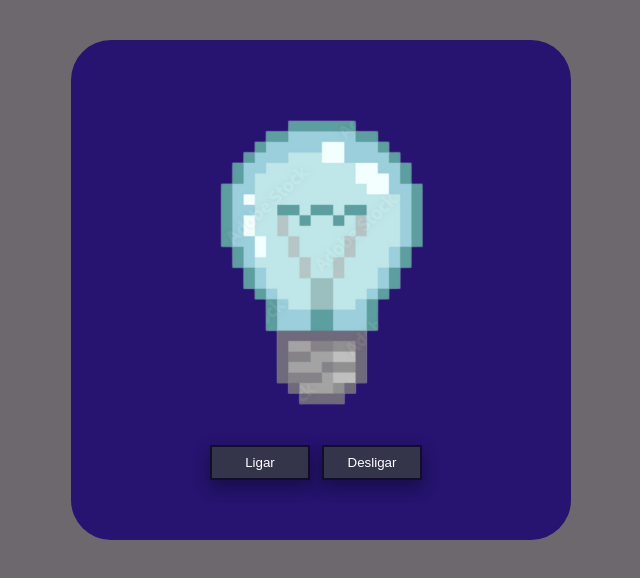
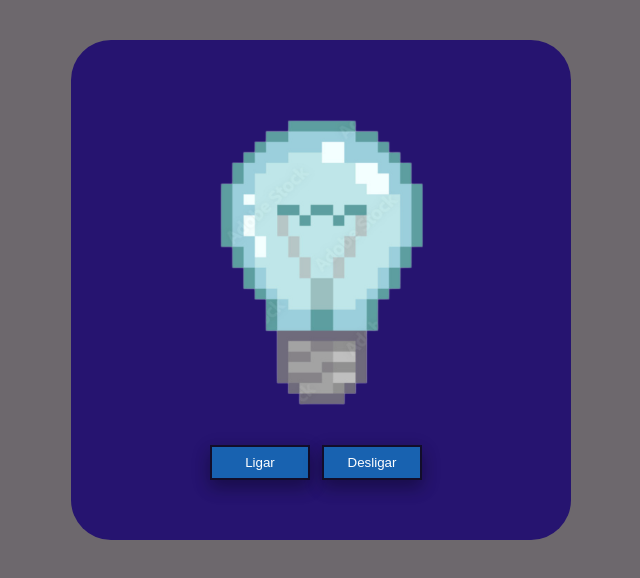
Before and after one commit to dudasummchen/lampada-js, a plain HTML site: page index.html in a window 1280 px wide. Shown: the whole page, without its empty margins (319-959 px from the left). Drawn offline with Linux system fonts and the light colour scheme.

Commit message:
Update style.css

```diff
--- a/style.css
+++ b/style.css
@@ -28,8 +28,8 @@ body {
   button{
     height: 35px;
     width: 100px;
-    font-family: "Poppins" , sans-serif;
-    background-color: rgb(52, 52, 75);
+    font-family: Arial, Helvetica, sans-serif;
+    background-color: rgb(24, 98, 176);
     color: white;
     border: 2px solid #120d2a;
     margin: 4px;
```
